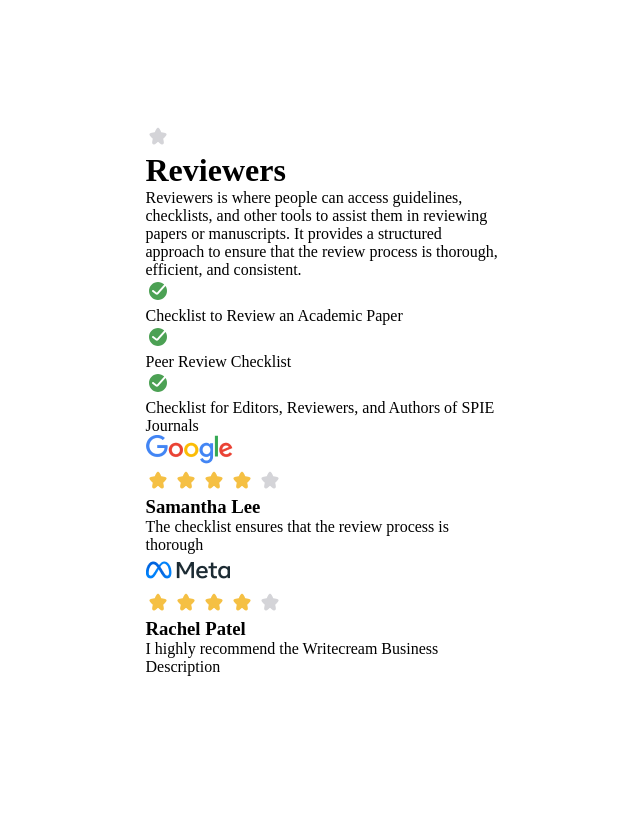
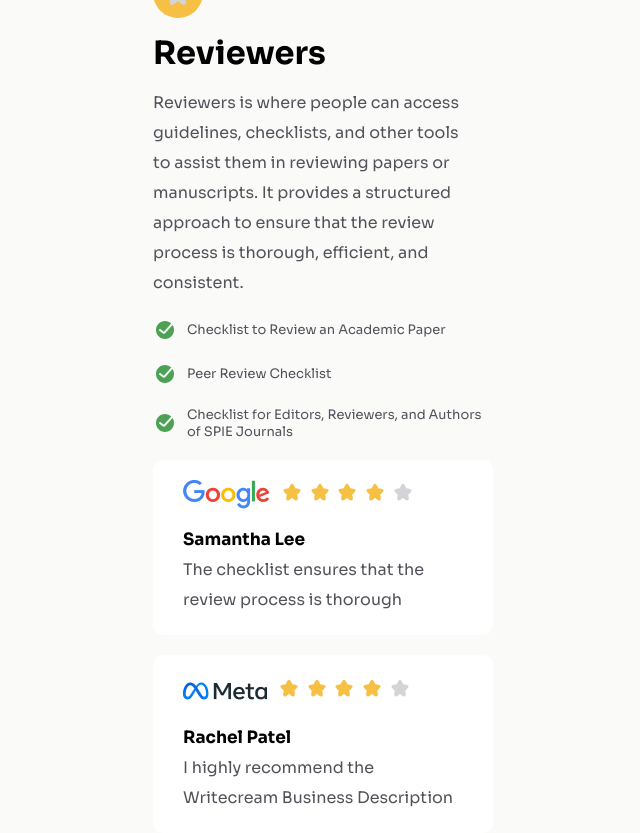
Before and after one commit to MellonFive/Dev-Challenges-Testimonial-page-master, a plain HTML site: page index.html in a window 1280 px wide. Shown: the whole page, without its empty margins (317-957 px from the left). Before the commit the page ends 800 px from the top, so only its background shows below. Drawn offline with Linux system fonts and the light colour scheme.

Commit message:
Doing style.css

```diff
--- a/src/css/style.css
+++ b/src/css/style.css
@@ -1,9 +1,91 @@
 body {
-  max-width: 35.5rem;
+  background-color: var(--light-white);
+
+  font-family: "Sora", sans-serif;
+
+  max-width: 40rem;
   width: 100%;
+
   margin: 0 auto;
 
   display: flex;
+  align-items: center;
   height: 100vh;
+}
+
+main {
+  padding: 0 3rem;
+}
+
+header > .div-image {
+  background-color: var(--yellow);
+
+  display: flex;
+  width: 5rem;
+  height: 5rem;
+
+  border-radius: 100%;
+
+  padding: .8rem;
+}
+
+header > .title {
+  margin: 1.5rem 0;
+}
+
+header > .description {
+  color: var(--dark-gray);
+  line-height: 3rem;
+  width: 95%;
+}
+
+section.lists {
+  margin: 2rem 0;
+}
+
+section.lists > ul > .list {
+  display: flex;
   align-items: center;
+
+  color: var(--dark-gray);
+
+  font-size: 1.3rem;
+
+  margin: 2rem 0;
+
+  gap: 1rem;
 }
+
+section.clients > .square {
+  background-color: var(--white);
+
+  margin-bottom: 2rem;
+  padding: 2rem 3rem;
+
+  border-radius: 1rem;
+
+}
+
+section.clients > .square > .info > .company-and-stars {
+  display: flex;
+  align-items: center;
+  gap: 1rem;
+}
+
+section.clients > .square > .info > .informations {
+  margin-top: 2rem;
+}
+
+section.clients > .square > .info > .informations > .name {
+  font-size: 1.7rem;
+}
+
+section.clients > .square > .info > .informations > .description {
+  line-height: 3rem;
+  margin-top: .5rem;
+  color: var(--dark-gray);
+}
+
+section.clients > .square.-second {
+  margin-bottom: 0;
+}
```
